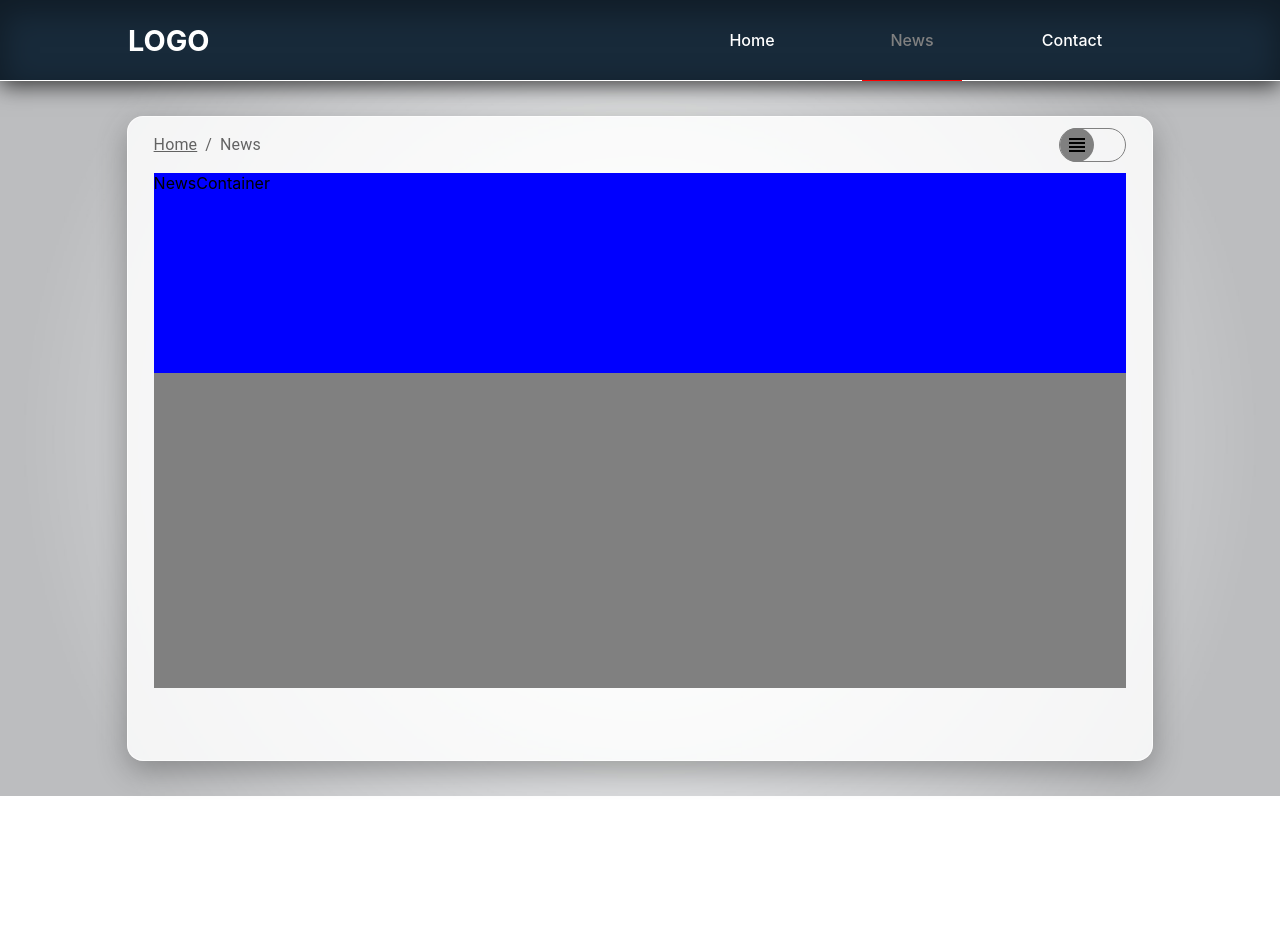
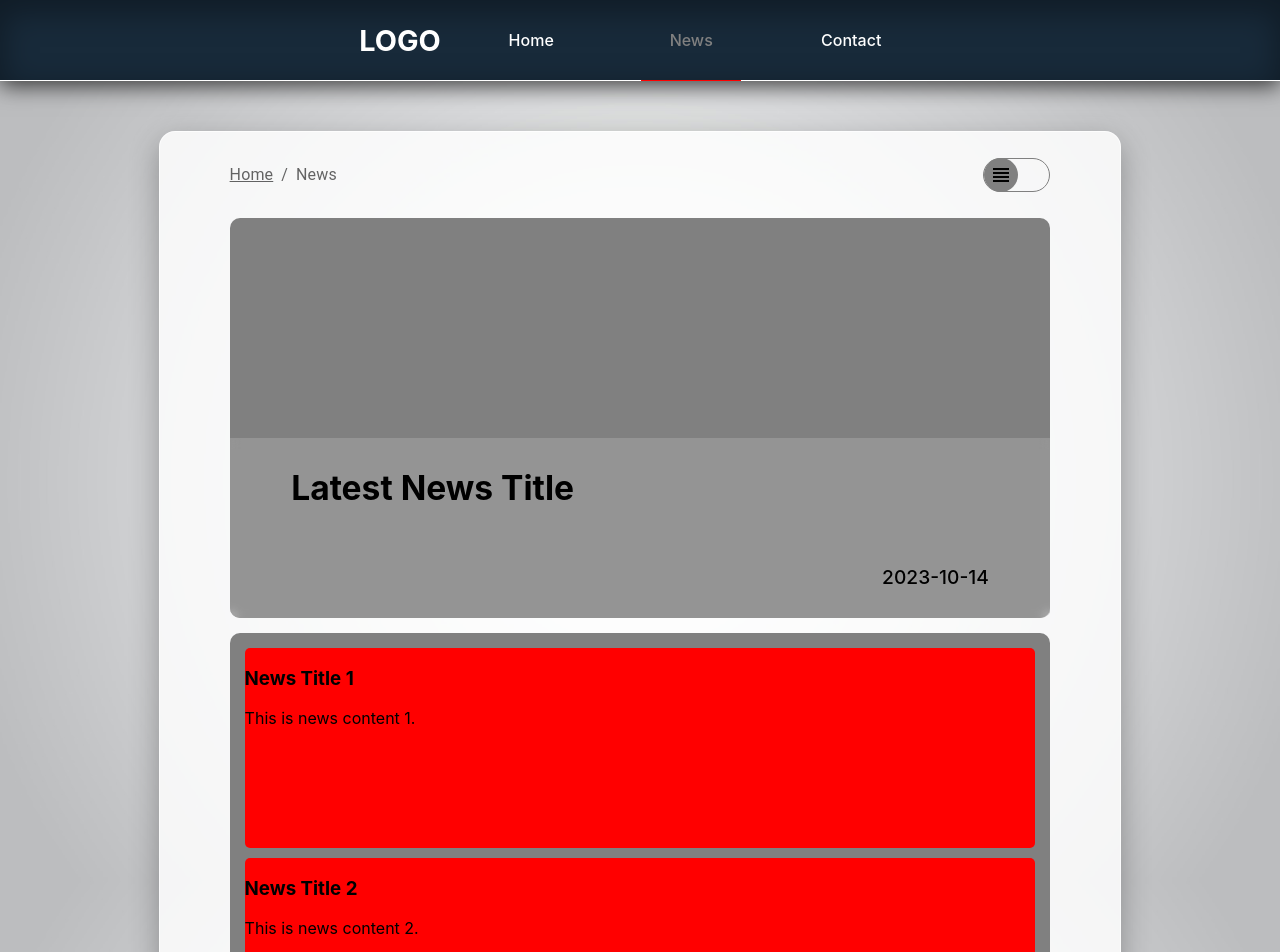
Before and after one commit to Miicy/news-feature, a React (Create React App) app: page /news in a window 1280 px wide. Shown: the top 952 px of the page. Before the commit the page ends 800 px from the top, so only its background shows below. Built offline with nearby package versions, Linux system fonts and the light colour scheme.

Commit message:
news layout toggle added

```diff
--- a/src/App.css
+++ b/src/App.css
@@ -13,14 +13,14 @@
 }
 
 .pageCover {
-	height: calc(100vh - 85px);
+	min-height:100vh;
+	height: auto;
 	width: 100%;
 	background-image: url("./media/gradient.jpg");
 	margin: 0;
 	background-size: cover;
-	background-repeat: no-repeat;
 	background-position: center;
-	position: relative;
+	background-attachment: fixed;
 	display: flex;
 	justify-content: center;
 	align-items: center;
@@ -28,18 +28,47 @@
 }
 
 .pageContainer {
-	margin-top: 5%;
-	margin-bottom: 5%;
-	position: absolute;
-	width: 80%;
+	margin-top: 50px;
+	margin-bottom: 50px;
+	position: relative;
 	min-width: 300px;
-	height: 90%;
+	width: 75%;
+	min-height: 100vh;
+	height: auto;
 	/* height: auto; */
 	background-color: rgba(255, 255, 255, 0.83);
 	border-radius: 16px;
 	border: 1px solid rgba(255, 255, 255, 0.73);
 	box-shadow: 0 10px 30px rgba(0, 0, 0, 0.3);
 	display: flex;
-	justify-content: center;
+	flex-direction: column;
+	justify-content: flex-start;
+	align-items: center;
 	z-index: 10;
 }
+
+body::-webkit-scrollbar {
+	display: none; /* for Chrome, Safari, and Opera */
+}
+
+/* Firefox */
+* {
+	scrollbar-width: auto;
+	scrollbar-color: #ededed #000000;
+}
+
+/* Chrome, Edge, and Safari */
+*::-webkit-scrollbar {
+	width: 7px;
+}
+
+*::-webkit-scrollbar-track {
+	background: rgb(17, 17, 17);
+	padding: 2px;
+}
+
+*::-webkit-scrollbar-thumb {
+	background-color: #ededed;
+	border-radius: 2px;
+	border: 0px solid #ffffff;
+}
--- a/src/components/common/NewsContainer.js
+++ /dev/null
@@ -1,12 +0,0 @@
-function NewsContainer({ layoutColumn }) {
-	const newsContainerStyles = {
-		container: {
-			width: layoutColumn ? "100%" : "20%",
-            height:"200px",
-            backgroundColor:"blue",
-		},
-	};
-	return <div style={newsContainerStyles.container}>NewsContainer</div>;
-}
-
-export default NewsContainer;
--- a/src/components/layout/Header.js
+++ b/src/components/layout/Header.js
@@ -44,11 +44,12 @@ function Header() {
 			fontWeight: "700",
 			fontSize: "1.5em",
 			marginLeft: isScreenSmall || isMobile ? "30px" : "0",
+			display:"flex",
+			justifyContent:"center"
 		},
 		navUl: {
-			float: "right",
+			padding:"0",
 			height: "100%",
-			width: "90%",
 			display: "flex",
 			justifyContent: "flex-end",
 			alignItems: "center",
--- /dev/null
+++ b/src/helpers/newsData.json
@@ -0,0 +1,51 @@
+[
+	{
+	  "id": 1,
+	  "picture": "http://",
+	  "title": "Latest News Title",
+	  "content": "This is the latest news content.",
+	  "date": "2023-10-14"
+	},
+	{
+	  "id": 2,
+	  "title": "News Title 1",
+	  "content": "This is news content 1.",
+	  "date": "2023-10-13"
+	},
+	{
+	  "id": 3,
+	  "title": "News Title 2",
+	  "content": "This is news content 2.",
+	  "date": "2023-10-12"
+	},
+	{
+	  "id": 4,
+	  "title": "News Title 2",
+	  "content": "This is news content 2.",
+	  "date": "2023-10-12"
+	},
+	{
+	  "id": 5,
+	  "title": "News Title 2",
+	  "content": "This is news content 2.",
+	  "date": "2023-10-12"
+	},
+	{
+	  "id": 6,
+	  "title": "News Title 2",
+	  "content": "This is news content 2.",
+	  "date": "2023-10-12"
+	},
+	{
+		"id": 7,
+		"title": "News Title 2",
+		"content": "This is news content 2.",
+		"date": "2023-10-12"
+	  },
+	  {
+		"id": 8,
+		"title": "News Title 2",
+		"content": "This is news content 2.",
+		"date": "2023-10-12"
+	  }
+  ]
--- a/src/pages/News.js
+++ b/src/pages/News.js
@@ -1,26 +1,42 @@
 import { Breadcrumbs, useMediaQuery } from "@mui/material";
 import Link from "@mui/material/Link";
-import { useState } from "react";
+import { useEffect, useState } from "react";
 import { isMobile } from "react-device-detect";
-import NewsContainer from "../components/common/NewsContainer";
-import ViewHeadlineIcon from '@mui/icons-material/ViewHeadline';
+import ViewHeadlineIcon from "@mui/icons-material/ViewHeadline";
 import ViewModuleIcon from "@mui/icons-material/ViewModule";
-
+import newsData from "../helpers/newsData.json";
 
 function News() {
 	const isScreenSmall = useMediaQuery("(max-width: 500px)");
 	const [layoutColumn, setLayoutColumn] = useState(true);
 
 	const toggleLayoutColumn = () => {
+		if (!isMobile && !isScreenSmall) {
 			setLayoutColumn(!layoutColumn);
+		}
 	};
+
+	useEffect(() => {
+		if (isMobile || isScreenSmall) {
+			setLayoutColumn(true);
+		}
+	}, [isMobile, isScreenSmall]);
+
+	const latestNews = newsData[0];
+	const restOfNews = newsData.slice(1);
 
 	const newsPageStyles = {
 		container: {
-			width: "95%",
+			width: "90%",
+			height: "100%",
+			display:"flex",
+			flexDirection: "column",
+			justifyContent: "center",
+			alignItems: "center",
 		},
 		breadcrumbs: {
-			width: "100%",
+			marginTop: "15px",
+			width: "95%",
 			display: "flex",
 			justifyContent: "space-between",
 			alignItems: "center",
@@ -35,23 +51,64 @@ function News() {
 			borderRadius: "20px",
 			cursor: "pointer",
 		},
-		layoutCircle:{
+		layoutCircle: {
 			backgroundColor: "grey",
 			borderRadius: "20px",
-			display:"flex",
+			display: "flex",
 			justifyContent: "center",
 			alignItems: "center",
-
 		},
 		layoutIcon: {
-			marginLeft: layoutColumn ? "10%" : "0",
-			marginRight: layoutColumn ? "0" : "10%",
-			margin:"5px"
+			margin: "5px",
 		},
 		news: {
+			marginTop: "15px",
+			width: "95%",
+			height: "100%",
+			// overflowY:"auto"
+		},
+		latest: {
 			width: "100%",
-			minHeight: "80%",
+			height: "400px",
+			borderRadius: "10px",
+			marginBottom: "15px",
+			display: "flex",
+			alignItems: "flex-end",
 			backgroundColor: "grey",
+		},
+		textContainer: {
+			width: "100%",
+			height: "45%",
+			backgroundColor: "rgba(255, 255, 255, 0.16)",
+			backdropFilter: "blur(5px)",
+			borderRadius: " 0 0 10px 10px",
+			display: "flex",
+			flexDirection: "column",
+			alignItems: "center",
+			justifyContent: "space-around",
+		},
+		latestText: {
+			width: "85%",
+			display: "flex",
+			fontSize: "2.1em",
+			fontWeight: "bold",
+		},
+		newsContainer: {
+			padding: "15px",
+			height: "auto",
+			backgroundColor: "grey",
+			display: "grid",
+			gridTemplateColumns: layoutColumn ? "1fr" : "repeat(3, 1fr)",
+			gridTemplateRows: "auto",
+			gap: "10px",
+			borderRadius: "10px",
+			marginBottom: "30px",
+		},
+		singleNews: {
+			width: "100%",
+			backgroundColor: "red",
+			height: "200px",
+			borderRadius: "5px",
 		},
 	};
 	return (
@@ -63,24 +120,44 @@ function News() {
 					</Link>
 					<p color="textPrimary">News</p>
 				</Breadcrumbs>
+				{!isMobile && !isScreenSmall && (
 					<div style={newsPageStyles.layout} onClick={toggleLayoutColumn}>
 						{layoutColumn ? (
 							<div style={newsPageStyles.layoutCircle}>
-						<ViewHeadlineIcon
-							sx={newsPageStyles.layoutIcon}
-						/>
+								<ViewHeadlineIcon sx={newsPageStyles.layoutIcon} />
 							</div>
 						) : (
 							<div style={newsPageStyles.layoutCircle}>
-						<ViewModuleIcon
-							sx={newsPageStyles.layoutIcon}
-						/>
+								<ViewModuleIcon sx={newsPageStyles.layoutIcon} />
 							</div>
 						)}
 					</div>
+				)}
 			</div>
 			<div style={newsPageStyles.news}>
-				<NewsContainer layoutColumn={layoutColumn} />
+				<div style={newsPageStyles.latest}>
+					<div style={newsPageStyles.textContainer}>
+						<div style={newsPageStyles.latestText}>{latestNews.title}</div>
+						<div
+							style={{
+								...newsPageStyles.latestText,
+								justifyContent: "flex-end",
+								fontSize: "1.2em",
+								fontWeight: "500",
+							}}
+						>
+							{latestNews.date}
+						</div>
+					</div>
+				</div>
+				<div style={newsPageStyles.newsContainer}>
+					{restOfNews.map((news) => (
+						<div key={news.id} style={newsPageStyles.singleNews}>
+							<h3>{news.title}</h3>
+							<p>{news.content}</p>
+						</div>
+					))}
+				</div>
 			</div>
 		</div>
 	);
```
Lines whose indentation alone changed are shown as unchanged.
